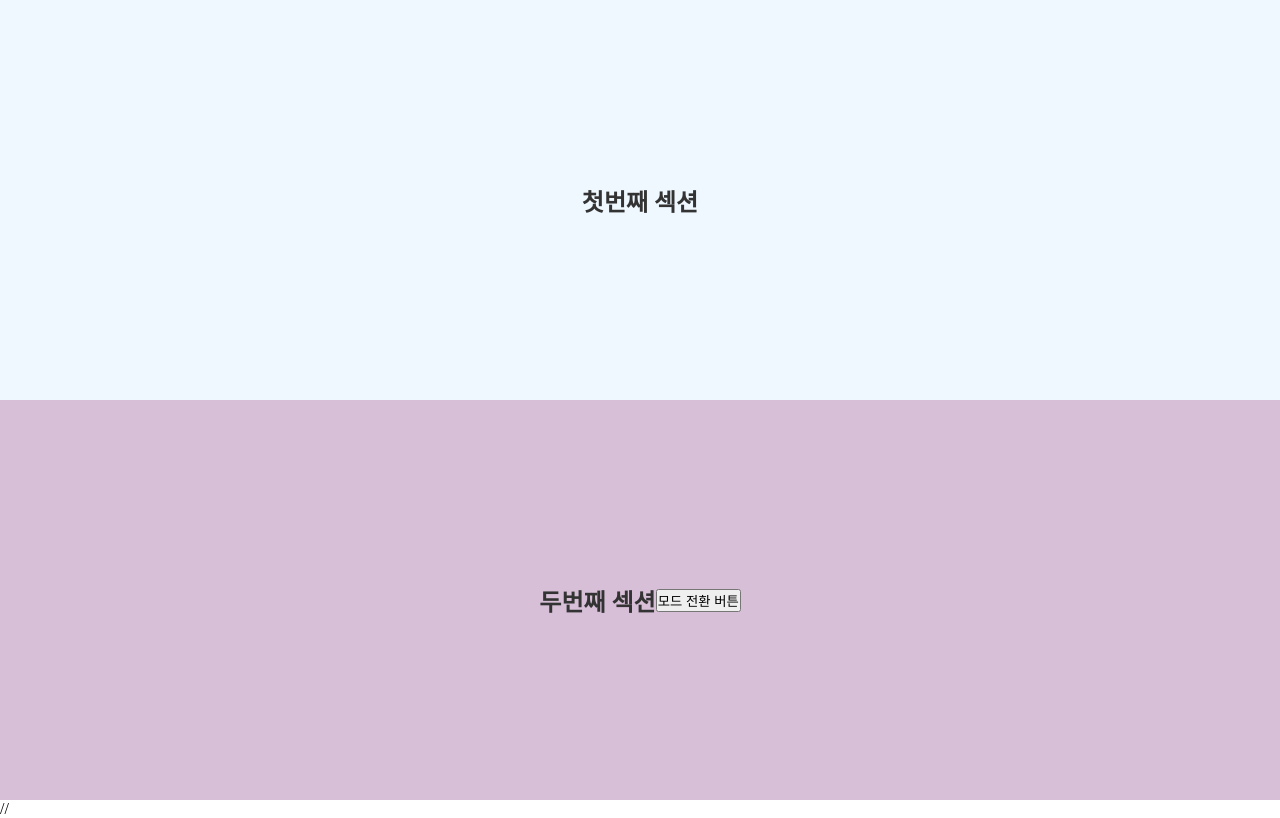
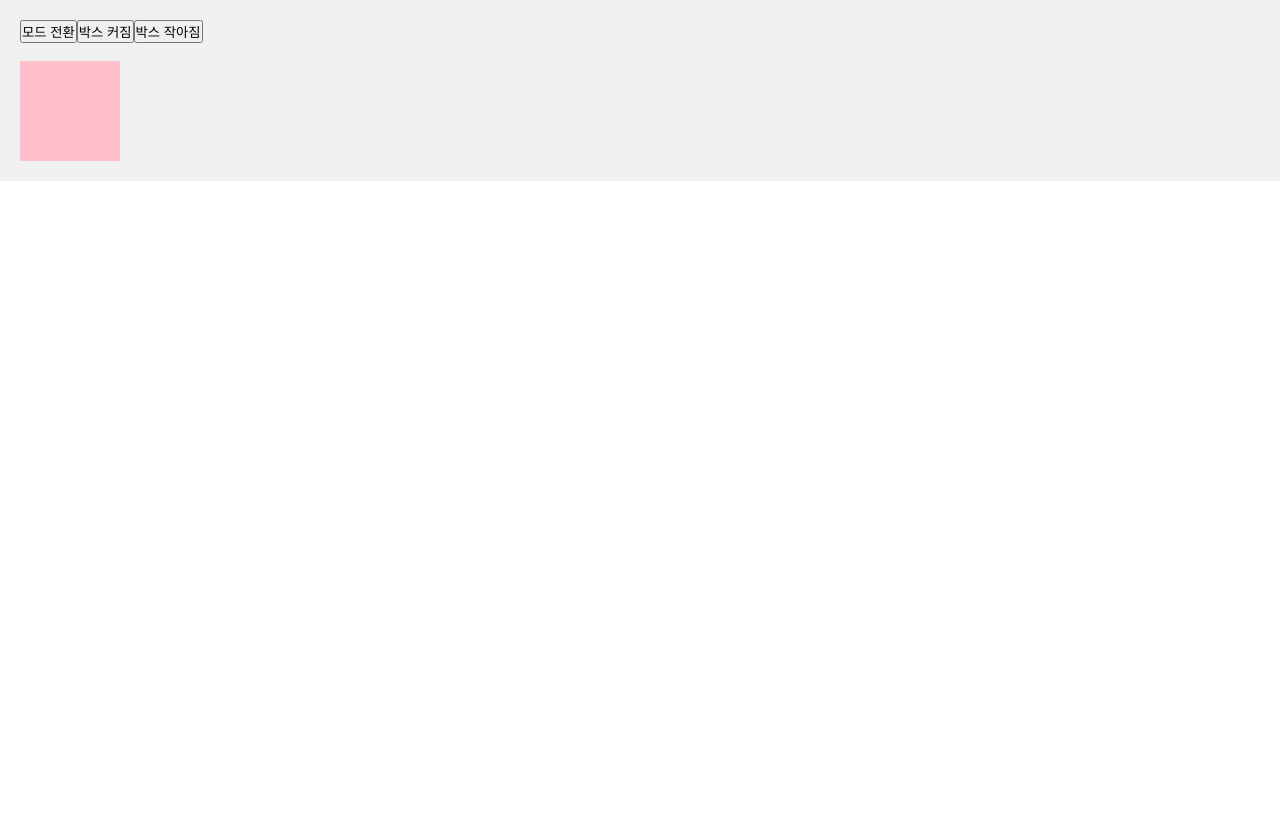
Before and after one commit to Minyeong9938/react2, a React (Vite) app: page / in a window 1280 px wide. Built offline with nearby package versions, Linux system fonts and the light colour scheme.

Commit message:
useMemo, useCallback

```diff
--- /dev/null
+++ b/src/hook/useCallback/Box.jsx
@@ -0,0 +1,19 @@
+import { useEffect, useState } from "react"
+
+function Box({ boxStyle }) {
+
+    const [style, setStyle] = useState({});
+
+    useEffect(() => {
+        console.log('박스 스타일 업데이트');
+        setStyle(boxStyle())
+    }, [boxStyle])
+
+    return (
+        <>
+            <div style={style}></div>
+        </>
+    )
+}
+
+export default Box
--- /dev/null
+++ b/src/hook/useCallback/useCallback.jsx
@@ -0,0 +1,55 @@
+// useCallback
+// 메모이제이션 역할
+// 특정 함수가 의존성 배열에 명시된 값이 변경 될 때만 새로 생성되도록 함.
+// 불필요한 함수 재생성 방지
+
+import { useCallback, useState } from "react"
+import Box from "./Box"
+
+
+function UseCallback() {
+
+    const [size, setSize] = useState(100)
+
+    // 모드 전환
+    const [isDark, setIsDark] = useState(false);
+
+    const boxStyle = useCallback(() => {
+        return {
+            width: `${size}px`,
+            height: `${size}px`,
+            backgroundColor: "pink",
+        }
+    }, [size])
+
+    return (
+
+        <div
+            style={
+                {
+                    backgroundColor: isDark ? 'black' : '#f0f0f0',
+                    padding: '20px',
+                }
+            }
+        >
+
+            {/* 모든 전환 버튼 */}
+            <button onClick={() => setIsDark(!isDark)}>모드 전환</button>
+            <button onClick={() => setSize(size + 10)}>박스 커짐</button>
+            <button onClick={() => setSize(size - 10)}>박스 작아짐</button>
+
+            <br /><br />
+
+            <Box boxStyle={boxStyle} />
+
+        </div>
+    )
+}
+
+export default UseCallback
+
+
+
+// useMemo는 값을 메모함
+
+// useCallback는 함수를 메모함
--- a/src/hook/useContext/Main.jsx
+++ b/src/hook/useContext/Main.jsx
@@ -13,7 +13,7 @@ function Context() {
     return (
         <ThemeContext.Provider value={{ isDark, setIsDark }}>
             <Page />
-        // </ThemeContext.Provider>
+        </ThemeContext.Provider>
     )
 }
 
--- /dev/null
+++ b/src/hook/useMemo.jsx
@@ -0,0 +1,124 @@
+// useMemo 란
+
+// 메모이제이션
+// 동일한 값을 리턴하는 함수를 반복 호출할 때, 이전에 계산된 값을 저장을 해두고, 필요할 때마다 또 다시 계산 하지 않고 메모리에서 꺼내서 재사용하는 기법
+// 더 쉽게 말해 맨처음에  랜더링할 때 캐싱해두고, 그 값이 필요할 때마다 캐시해서 꺼내서 사용함
+
+// import {useMemo} from 'react';
+
+// function Compoments() {
+//     const value = useMemo(
+//         ()=> calculate(() => {
+//         // 복잡한 계산
+//         return 10;
+//     }, [number])
+// )
+
+//     return (
+//         <div>{value}</div>
+//     )
+// }
+
+// function App {
+//     const [number, setNumber] = useState();
+//     // state
+//     return (
+//         <Compoments />
+//     )
+// }
+
+import { useState, useMemo, useEffect } from "react";
+
+// function calculate(num) {
+//     console.log('연산 진행 중...')
+//     for (let i = 0; i < 1000000000; i++) { } // 복잡한 연산 시뮬레이션
+//     return num + 10000
+// }
+
+function calculate02(num) {
+    console.log('빠른 연산 진행 중...')
+    return num + 1
+}
+
+function UseMemo() {
+    // const [number, setNumber] = useState(1); // // 복잡한 계산기
+
+    const [Eznumber, setEzNumber] = useState(1);
+
+    const [isDohun, setIsDohun] = useState(true);
+
+    // const sum = calculate(number); // 복잡한 계산기
+
+    // const sum = useMemo(() => {
+    //     return calculate(number)
+    // }, [number]) // 복잡한 계산기
+
+    const sum02 = calculate02(Eznumber);
+
+    const student = useMemo(() => {
+        console.log('학생 정보 객체 만듦')
+        return {
+            name: isDohun ? "도훈" : "신유"
+        }
+    }, [isDohun])
+
+    useEffect(() => {
+        console.log('학생 이름이 변경됨:', student.name);
+    }, [student])
+
+    return (
+        <>
+            {/* <div>
+                <h2>계산기</h2>
+                <input type="number"
+                    value={number}
+                    onChange={(e) => { setNumber(parseInt(e.target.value)) }} // parseInt 문자열을 숫자로 변환
+                />
+                <span>+ 10000 = {sum}</span>
+            </div> */}
+
+            <div>
+                <h2>빠른 계산기</h2>
+                <input type="number"
+                    value={Eznumber}
+                    onChange={(e) => { setEzNumber(parseInt(e.target.value)) }} // parseInt 문자열을 숫자로 변환
+                />
+                <span>+ 1 = {sum02}</span>
+            </div>
+
+            <br /><hr /><br />
+
+            <div>
+                <h2>학생 이름</h2>
+                <div>
+                    <p>이름 : {student.name}</p>
+                    <button onClick={() => setIsDohun(!isDohun)}>이름 변경</button>
+                </div>
+            </div>
+        </>
+    )
+}
+
+export default UseMemo
+
+
+
+
+// 문자열, 숫자, 불리언
+// const num01 = "도훈";
+// const num02 = "도훈";
+
+// num01 === num02 (true)
+
+// 객체 형체로 담을 때
+// const student01 = {
+//     name: "도훈"
+// }
+// const student02 = {
+//     name: "도훈"
+// }
+
+// student01 === student02 (false)
+
+// 객체를 만들 때마다 새로운 주소를 받게됨
+// 즉 같은 값을 써도 주소가 다르기 때문에 매번 랜더링이 됨
--- a/src/main.jsx
+++ b/src/main.jsx
@@ -13,6 +13,10 @@ import Effect from './hook/useEffect'
 import Ref from './hook/useRef'
 
 import Context from './hook/useContext/Main'
+
+import UseMemo from './hook/useMemo'
+
+import UseCallback from './hook/useCallback/useCallback'
 
 // const router = createBrowserRouter([
 //   {
@@ -48,7 +52,11 @@ createRoot(document.getElementById('root')).render(
     {/* <Effect /> */}
     {/* <Ref /> */}
 
-    <Context />
+    {/* <Context /> */}
+
+    {/* <UseMemo /> */}
+
+    <UseCallback />
 
   </StrictMode>,
 )
```
